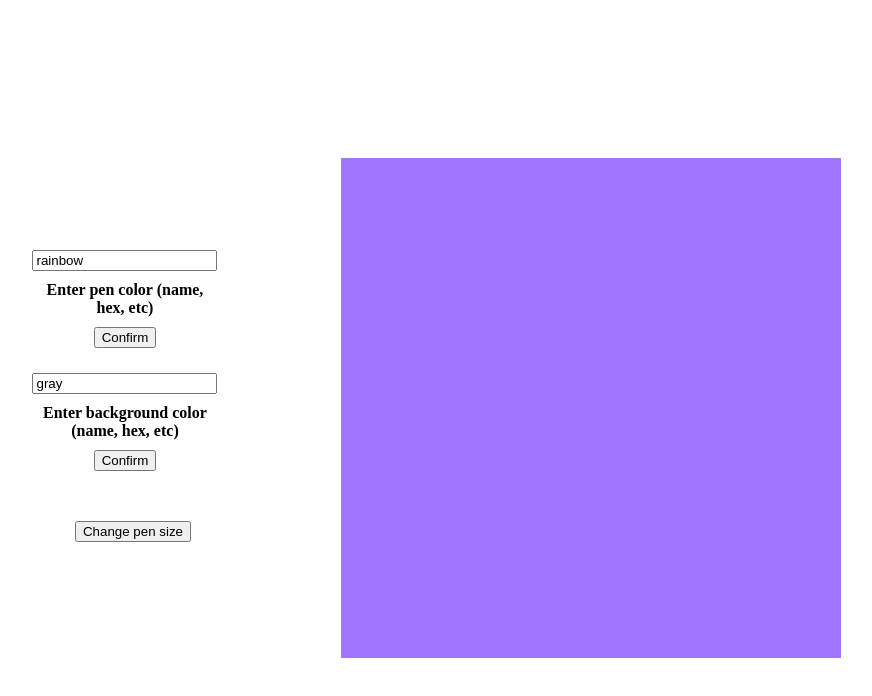
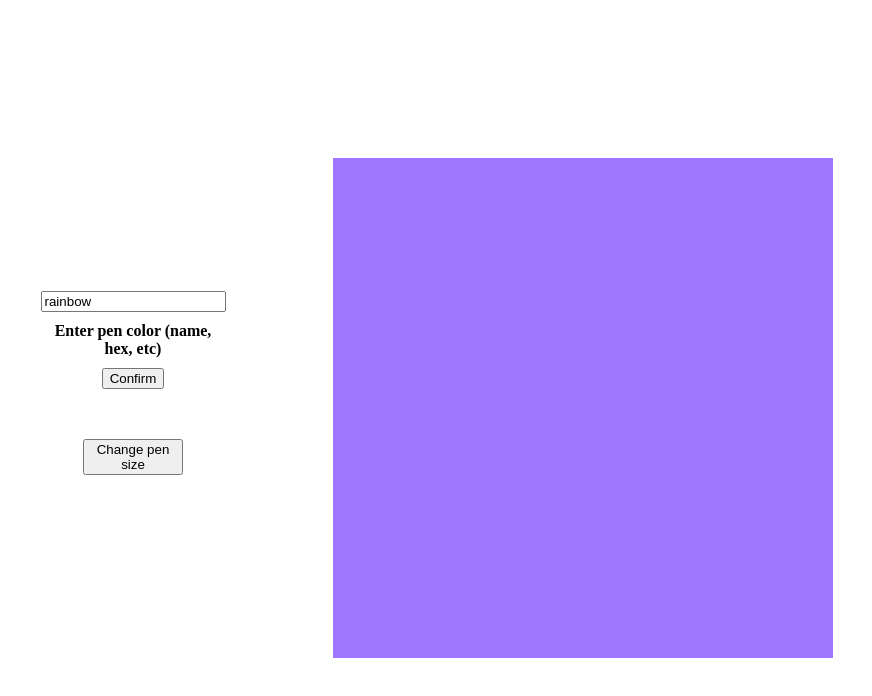
Before and after one commit to Steve-ShopHub/etch-a-sketch, a plain HTML site: page index.html in a window 1280 px wide. Shown: the whole page, without its empty margins (232-1104 px from the left). Drawn offline with Linux system fonts and the light colour scheme.

Commit message:
Hide background color features until fix

```diff
--- a/index.html
+++ b/index.html
@@ -13,16 +13,17 @@
             <input id="pen-color-input" value="rainbow"></input>
             <h4>Enter pen color (name, hex, etc)</h4>
             <button id="pen-color-submit">Confirm</button>
+            <button class="grid-size button" id="change-grid">Change pen size</button>
         </div>
         <div class="seperator"></div>
         <div class="background-colour child-container">
-            <input id="background-color-input" value="gray"></input>
+            <!-- <input id="background-color-input" value="gray"></input>
             <h4>Enter background color (name, hex, etc)</h4>
-            <button id="background-color-submit">Confirm</button>
+            <button id="background-color-submit">Confirm</button> -->
 
 
         </div>
-        <button class="grid-size button" id="change-grid">Change pen size</button>
+
     </div>
 
 
--- a/javascript.js
+++ b/javascript.js
@@ -12,7 +12,7 @@ const gridContainer = document.createElement('div');
 
 
 let gridSize = 30;
-let backgroundColor = 'green';
+
 
 createGridContainer();
 addGridItems();
@@ -74,7 +74,9 @@ function addGridProperty(){
 
 //////// Background color change
 
+/*
 
+let backgroundColor = 'green';
 
 const backgroundColorInput = document.querySelector('#background-color-input');
 const backgroundColorSubmit = document.querySelector('#background-color-submit');
@@ -98,7 +100,7 @@ function selectBackgroundColor(){
     background.style.background = `${changeBackgroundColor()}`;
 };
 
-
+*/
 
 
 ////// Rainbow/random color
```
